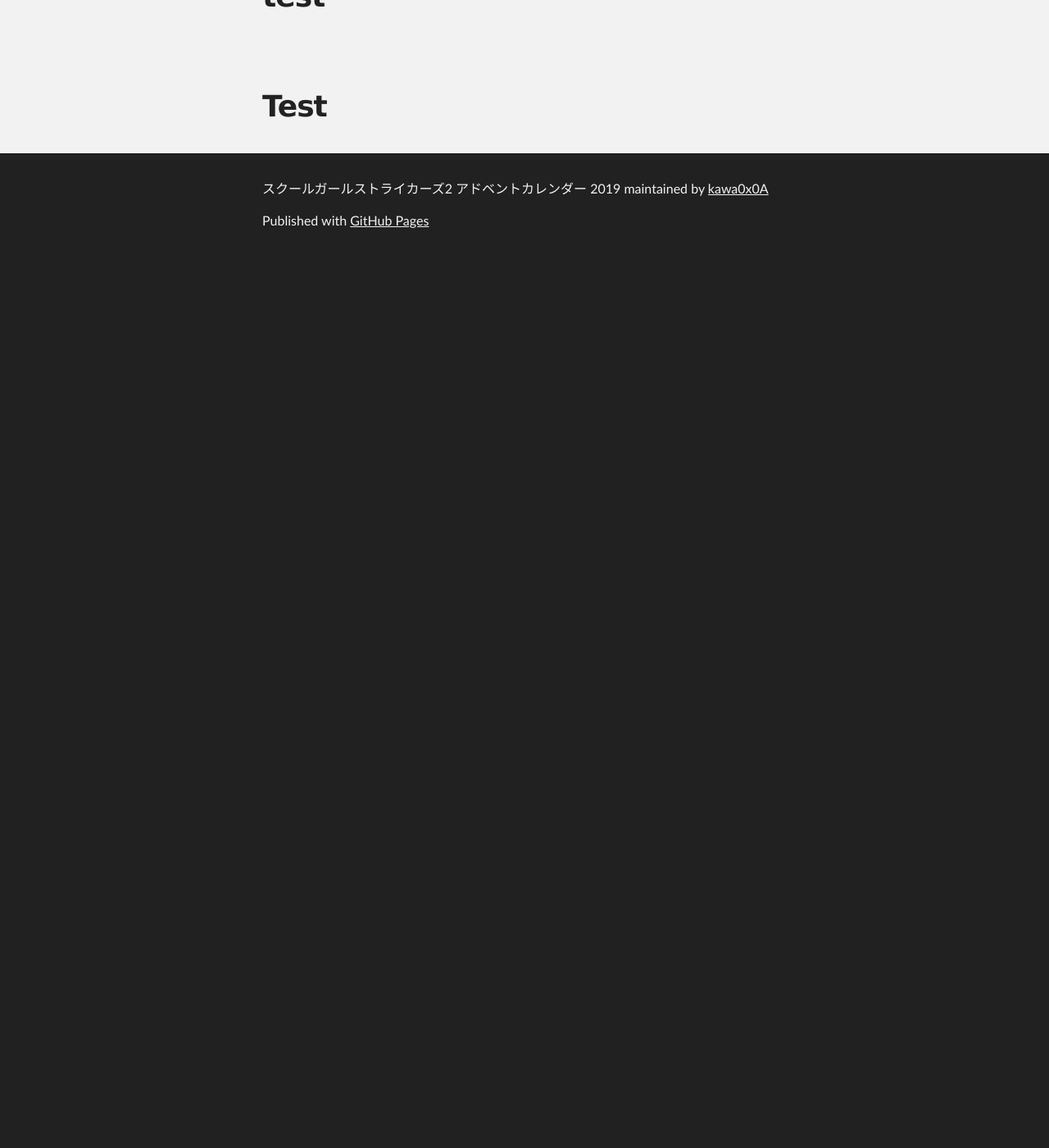
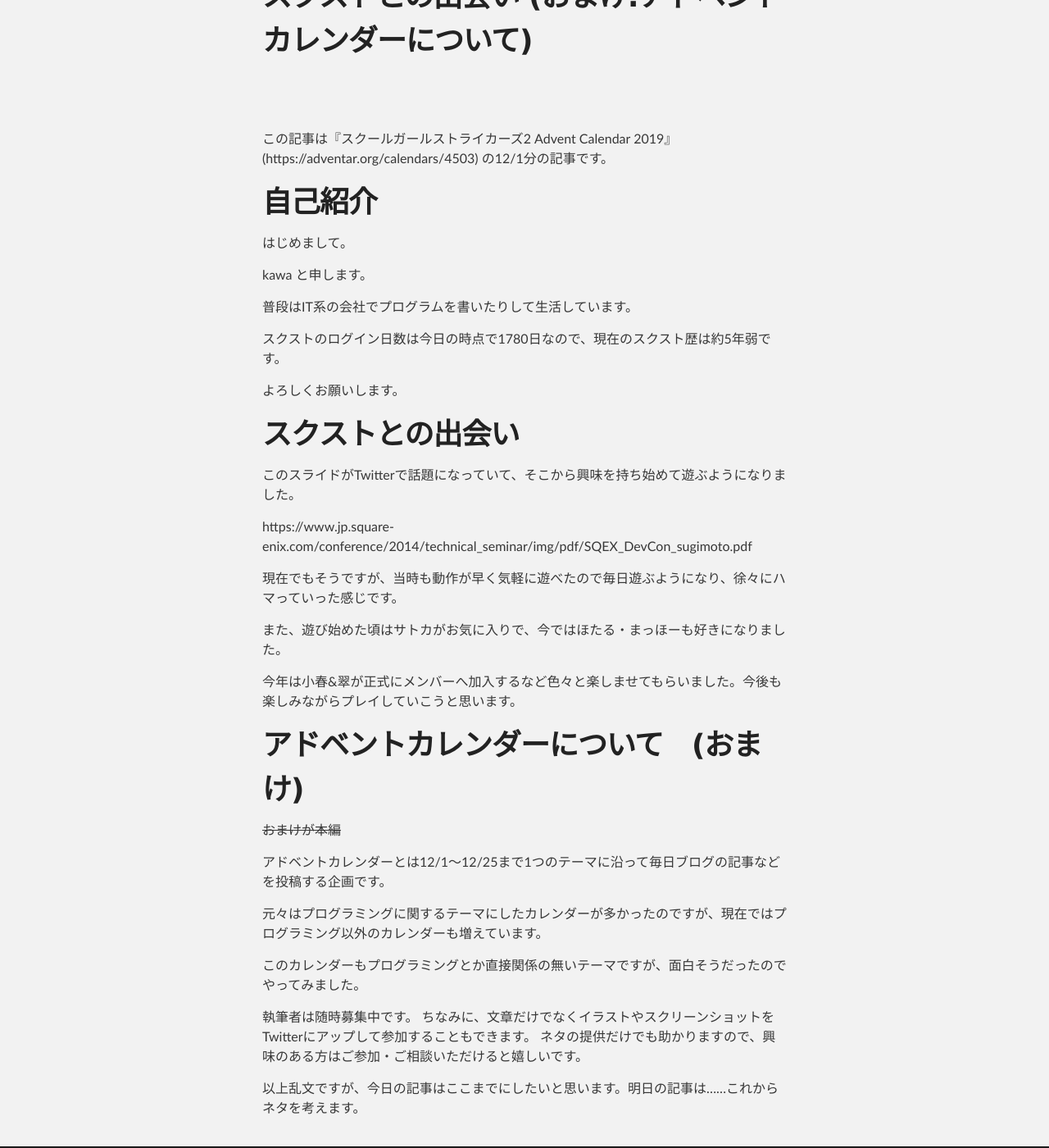
Before and after one commit to kawa0x0A/SchoolGirlStrikersAdventCalendar2019, a Jekyll site: the page built from _posts/2019-12-01-Introduction.md, in a window 1280 px wide and 1400 px high, scrolled down 318 px. Shown: the whole window at 82% size. Built offline with Jekyll 4.4.1, drawn with Linux system fonts in a browser that asks for light colours; the repository's description, which GitHub fills in, is left out; before the commit the page ends 900 px from its top, so only the background shows below that.

Commit message:
Update 2019-12-01-Introduction.md

```diff
--- a/_posts/2019-12-01-Introduction.md
+++ b/_posts/2019-12-01-Introduction.md
@@ -1,5 +1,44 @@
 ---
 layout : post
-title : test
+title : スクストとの出会い (おまけ:アドベントカレンダーについて)
 ---
-# Test
+
+この記事は『スクールガールストライカーズ2 Advent Calendar 2019』(https://adventar.org/calendars/4503) の12/1分の記事です。
+
+# 自己紹介
+ はじめまして。
+
+ kawa と申します。
+
+ 普段はIT系の会社でプログラムを書いたりして生活しています。
+
+ スクストのログイン日数は今日の時点で1780日なので、現在のスクスト歴は約5年弱です。
+
+ よろしくお願いします。
+
+# スクストとの出会い
+このスライドがTwitterで話題になっていて、そこから興味を持ち始めて遊ぶようになりました。
+
+https://www.jp.square-enix.com/conference/2014/technical_seminar/img/pdf/SQEX_DevCon_sugimoto.pdf
+
+現在でもそうですが、当時も動作が早く気軽に遊べたので毎日遊ぶようになり、徐々にハマっていった感じです。
+
+また、遊び始めた頃はサトカがお気に入りで、今ではほたる・まっほーも好きになりました。
+
+今年は小春&翠が正式にメンバーへ加入するなど色々と楽しませてもらいました。今後も楽しみながらプレイしていこうと思います。
+
+# アドベントカレンダーについて　(おまけ)
+  ~~おまけが本編~~
+
+ アドベントカレンダーとは12/1～12/25まで1つのテーマに沿って毎日ブログの記事などを投稿する企画です。
+
+ 元々はプログラミングに関するテーマにしたカレンダーが多かったのですが、現在ではプログラミング以外のカレンダーも増えています。
+
+ このカレンダーもプログラミングとか直接関係の無いテーマですが、面白そうだったのでやってみました。
+
+ 執筆者は随時募集中です。
+ ちなみに、文章だけでなくイラストやスクリーンショットをTwitterにアップして参加することもできます。
+ ネタの提供だけでも助かりますので、興味のある方はご参加・ご相談いただけると嬉しいです。
+
+
+ 以上乱文ですが、今日の記事はここまでにしたいと思います。明日の記事は……これからネタを考えます。
```
